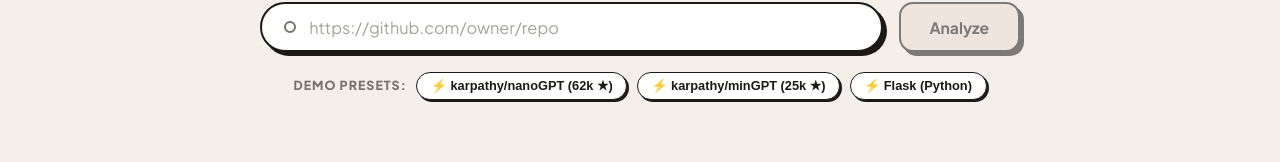
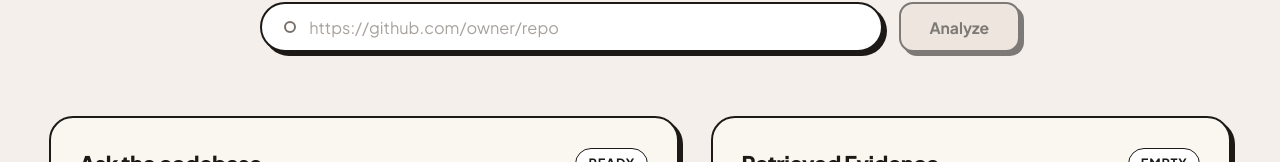
Before and after one commit to devokdev/Codebase-explanator, a React (Vite) app in the folder frontend/: page / in a window 1280 px wide. Shown: the part 452-614 px from the top of the page. Built offline with nearby package versions, Linux system fonts and the light colour scheme; no server answers.

Commit message:
chore(ui): remove preset pills, keep clean minimalist search input

```diff
--- a/frontend/src/App.jsx
+++ b/frontend/src/App.jsx
@@ -258,42 +258,6 @@ function App() {
           </button>
         </form>
 
-        <div style={{ marginTop: '1.2rem', display: 'flex', alignItems: 'center', justifyContent: 'center', gap: '0.6rem', flexWrap: 'wrap' }}>
-          <span style={{ fontSize: '0.78rem', fontWeight: 800, textTransform: 'uppercase', letterSpacing: '0.08em', color: 'var(--ink-subtle)' }}>
-            Demo Presets:
-          </span>
-          <button
-            type="button"
-            className="nav-pill-btn"
-            style={{ padding: '0.35rem 0.85rem', fontSize: '0.8rem', cursor: 'pointer', background: source === 'https://github.com/karpathy/nanoGPT' ? 'var(--terracotta-tint)' : 'var(--surface-white)' }}
-            onClick={() => {
-              setSource('https://github.com/karpathy/nanoGPT');
-            }}
-          >
-            ⚡ karpathy/nanoGPT (62k ★)
-          </button>
-          <button
-            type="button"
-            className="nav-pill-btn"
-            style={{ padding: '0.35rem 0.85rem', fontSize: '0.8rem', cursor: 'pointer', background: source === 'https://github.com/karpathy/minGPT' ? 'var(--terracotta-tint)' : 'var(--surface-white)' }}
-            onClick={() => {
-              setSource('https://github.com/karpathy/minGPT');
-            }}
-          >
-            ⚡ karpathy/minGPT (25k ★)
-          </button>
-          <button
-            type="button"
-            className="nav-pill-btn"
-            style={{ padding: '0.35rem 0.85rem', fontSize: '0.8rem', cursor: 'pointer', background: source === 'https://github.com/pallets/flask' ? 'var(--terracotta-tint)' : 'var(--surface-white)' }}
-            onClick={() => {
-              setSource('https://github.com/pallets/flask');
-            }}
-          >
-            ⚡ Flask (Python)
-          </button>
-        </div>
-
         {loadingIngest && (
           <div className="neo-progress-banner">
             <div className="progress-header">
```
